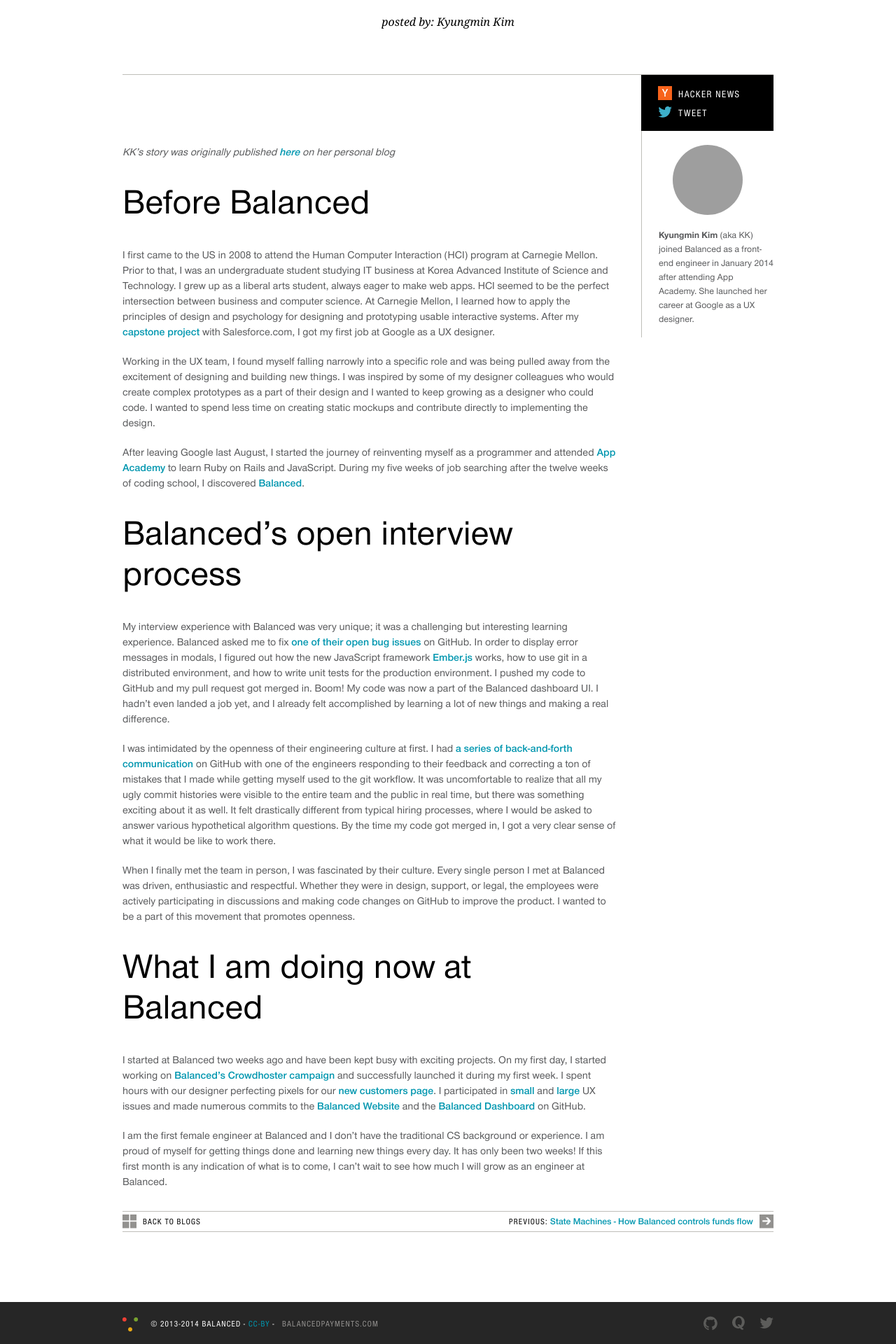
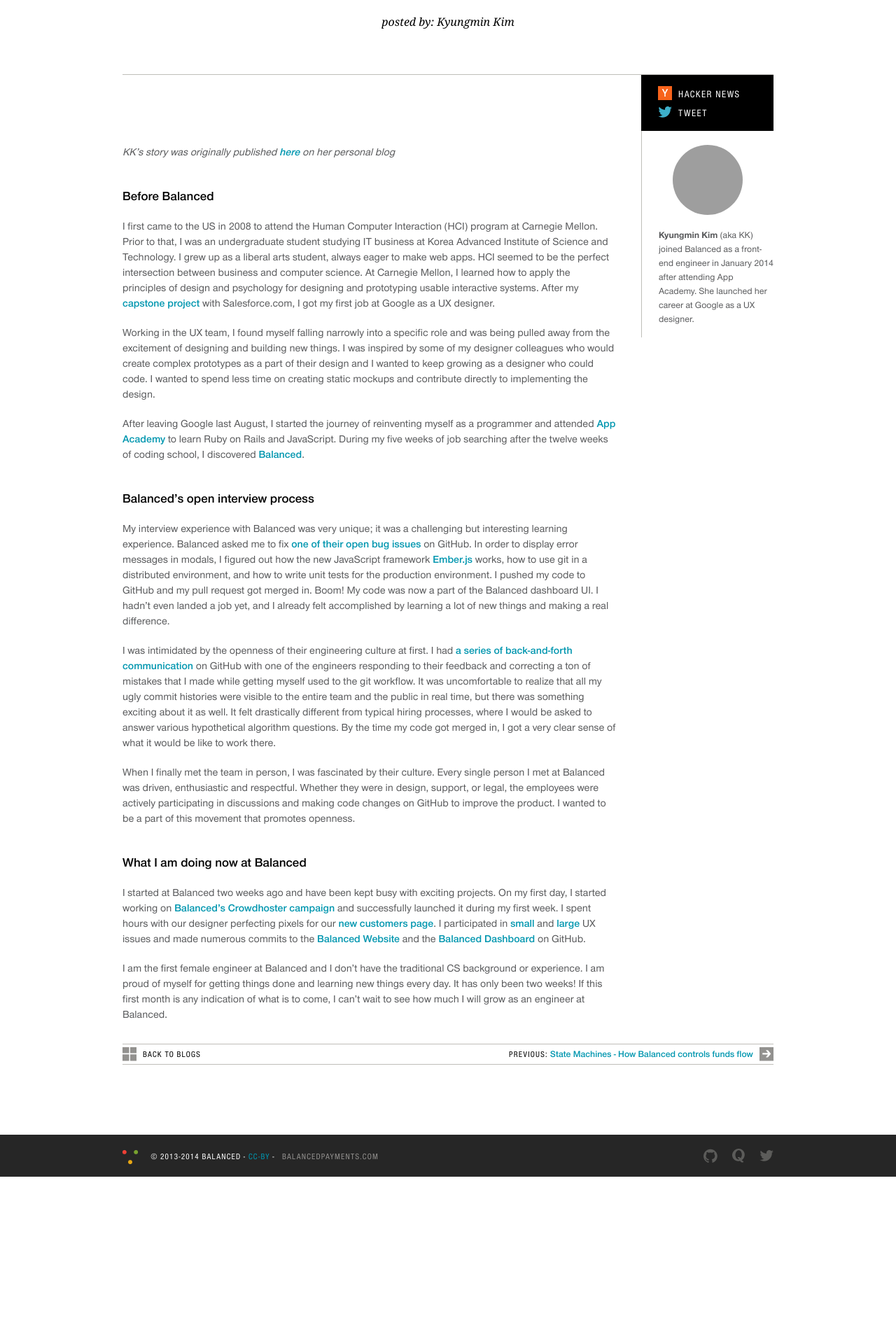
Before and after one commit to balanced/balanced.github.com, a Jekyll site: the page built from _posts/2014-01-30-how-i-discovered-my-growth-opportunity-at-balanced.md, in a window 1280 px wide. Shown: the part 690-2610 px from the top of the page at 70% size. Built offline with Jekyll 4.4.1, drawn with Linux system fonts in a browser that asks for light colours; nearby versions of some CDN libraries; after the commit the page ends 2371 px from its top, so only the background shows below that; grey boxes are pictures that could not be loaded.

Commit message:
Change h1 to h2

```diff
--- a/_posts/2014-01-30-how-i-discovered-my-growth-opportunity-at-balanced.md
+++ b/_posts/2014-01-30-how-i-discovered-my-growth-opportunity-at-balanced.md
@@ -12,25 +12,26 @@
 - culture
 - women in tech
 - diversity
+
 ---
 
 *KK's story was originally published [here](https://medium.com/women-in-tech/adf6520f3e20) on her personal blog*
 
-# Before Balanced
+## Before Balanced
 I first came to the US in 2008 to attend the Human Computer Interaction (HCI) program at Carnegie Mellon. Prior to that, I was an undergraduate student studying IT business at Korea Advanced Institute of Science and Technology. I grew up as a liberal arts student, always eager to make web apps. HCI seemed to be the perfect intersection between business and computer science. At Carnegie Mellon, I learned how to apply the principles of design and psychology for designing and prototyping usable interactive systems. After my [capstone project](http://www.hcii.cmu.edu/M-HCI/2009/Salesforce/index.html) with Salesforce.com, I got my first job at Google as a UX designer.
 
 Working in the UX team, I found myself falling narrowly into a specific role and was being pulled away from the excitement of designing and building new things. I was inspired by some of my designer colleagues who would create complex prototypes as a part of their design and I wanted to keep growing as a designer who could code. I wanted to spend less time on creating static mockups and contribute directly to implementing the design.
 
 After leaving Google last August, I started the journey of reinventing myself as a programmer and attended [App Academy](http://www.appacademy.io/) to learn Ruby on Rails and JavaScript. During my five weeks of job searching after the twelve weeks of coding school, I discovered [Balanced](https://www.balancedpayments.com/).
 
-# Balanced’s open interview process
+## Balanced’s open interview process
 My interview experience with Balanced was very unique; it was a challenging but interesting learning experience. Balanced asked me to fix [one of their open bug issues](https://github.com/balanced/balanced-dashboard/issues/604) on GitHub. In order to display error messages in modals, I figured out how the new JavaScript framework [Ember.js](http://emberjs.com/) works, how to use git in a distributed environment, and how to write unit tests for the production environment. I pushed my code to GitHub and my pull request got merged in. Boom! My code was now a part of the Balanced dashboard UI. I hadn’t even landed a job yet, and I already felt accomplished by learning a lot of new things and making a real difference.
 
 I was intimidated by the openness of their engineering culture at first. I had [a series of back-and-forth communication](https://github.com/balanced/balanced-dashboard/pull/846) on GitHub with one of the engineers responding to their feedback and correcting a ton of mistakes that I made while getting myself used to the git workflow. It was uncomfortable to realize that all my ugly commit histories were visible to the entire team and the public in real time, but there was something exciting about it as well. It felt drastically different from typical hiring processes, where I would be asked to answer various hypothetical algorithm questions. By the time my code got merged in, I got a very clear sense of what it would be like to work there.
 
 When I finally met the team in person, I was fascinated by their culture. Every single person I met at Balanced was driven, enthusiastic and respectful. Whether they were in design, support, or legal, the employees were actively participating in discussions and making code changes on GitHub to improve the product. I wanted to be a part of this movement that promotes openness.
 
-# What I am doing now at Balanced
+## What I am doing now at Balanced
 I started at Balanced two weeks ago and have been kept busy with exciting projects. On my first day, I started working on [Balanced’s Crowdhoster campaign](https://balanced.crowdhoster.com/) and successfully launched it during my first week. I spent hours with our designer perfecting pixels for our [new customers page](https://www.balancedpayments.com/customers.html). I participated in [small](https://github.com/balanced/balanced-dashboard/pull/922) and [large](https://github.com/balanced/balanced-dashboard/issues/21) UX issues and made numerous commits to the [Balanced Website](https://github.com/balanced/www.balancedpayments.com/commits?author=kyungmin) and the [Balanced Dashboard](https://github.com/balanced/balanced-dashboard/commits?author=kyungmin) on GitHub.
 
 I am the first female engineer at Balanced and I don’t have the traditional CS background or experience. I am proud of myself for getting things done and learning new things every day. It has only been two weeks! If this first month is any indication of what is to come, I can’t wait to see how much I will grow as an engineer at Balanced.
```
